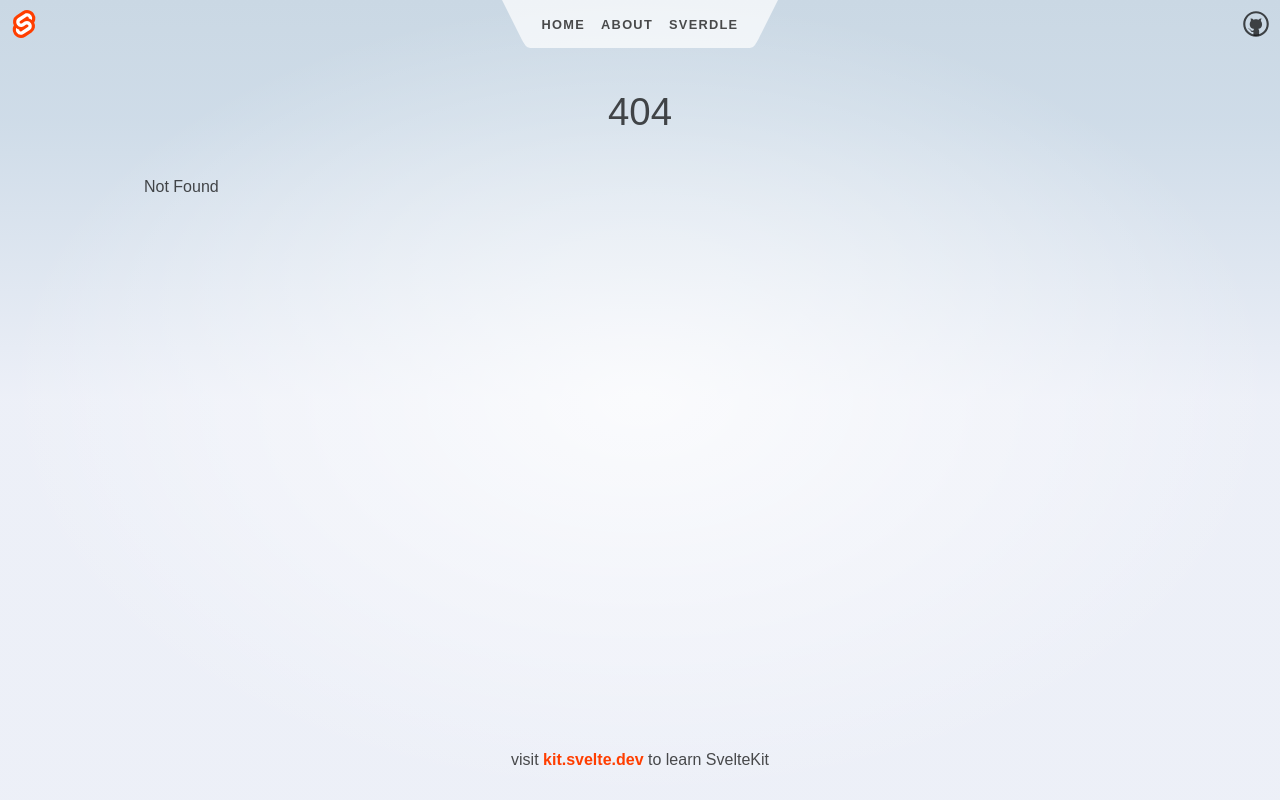
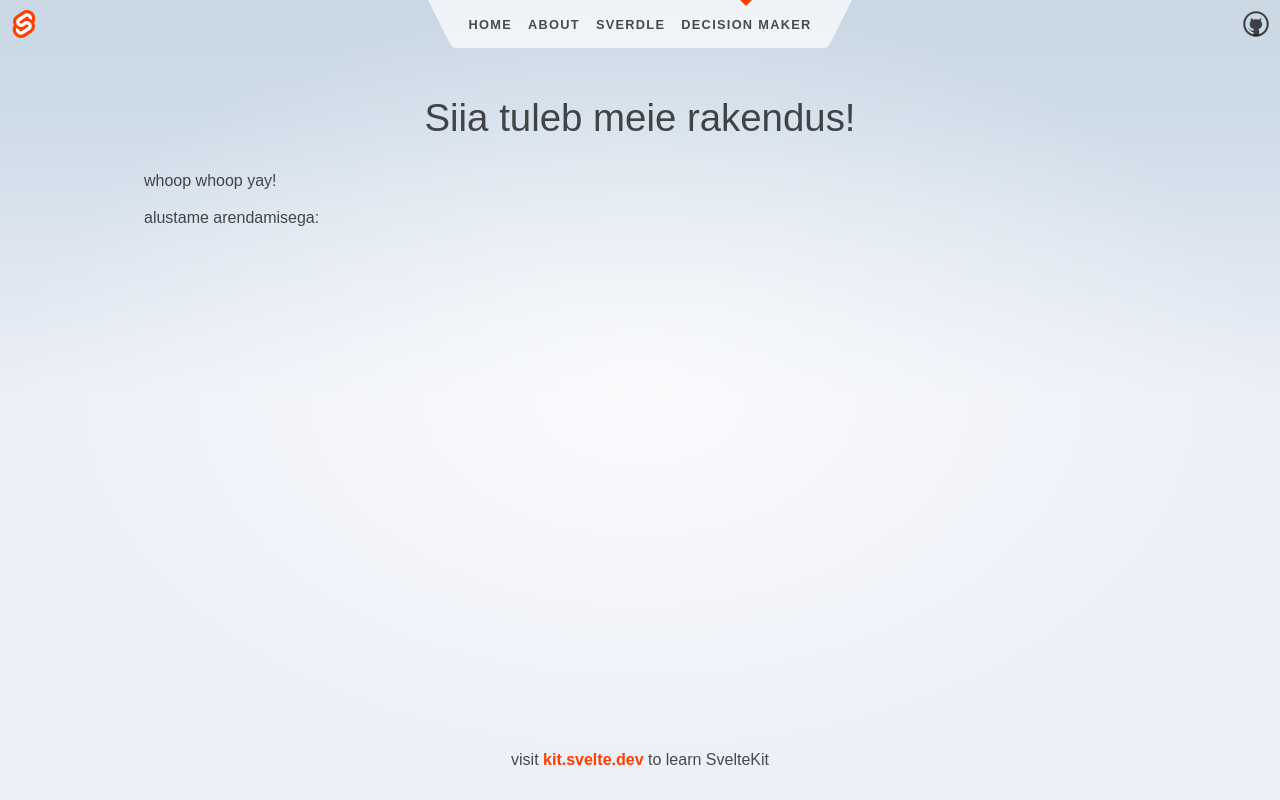
Before and after one commit to Elikala/DecisionMaker, a SvelteKit app in the folder my-app/: page /decisionMaker in a window 1280 px wide. Before the commit this address had no page. Built offline with nearby package versions, Linux system fonts and the light colour scheme.

Commit message:
add Decision Maker page

```diff
--- a/my-app/src/routes/+page.svelte
+++ b/my-app/src/routes/+page.svelte
@@ -18,7 +18,7 @@
 			</picture>
 		</span>
 
-		to your new<br />SvelteKit app
+		Meie tulevane Desicion Maker rakendus
 	</h1>
 
 	<h2>
--- a/my-app/src/routes/Header.svelte
+++ b/my-app/src/routes/Header.svelte
@@ -24,6 +24,9 @@
 			</li>
 			<li aria-current={$page.url.pathname.startsWith('/sverdle') ? 'page' : undefined}>
 				<a href="/sverdle">Sverdle</a>
+			</li>
+			<li aria-current={$page.url.pathname.startsWith('/decisionMaker') ? 'page' : undefined}>
+				<a href="/decisionMaker">Decision Maker</a>
 			</li>
 		</ul>
 		<svg viewBox="0 0 2 3" aria-hidden="true">
--- /dev/null
+++ b/my-app/src/routes/decisionMaker/+page.svelte
@@ -0,0 +1,6 @@
+<section>
+    <h1>Siia tuleb meie rakendus!</h1>
+    <h2>whoop whoop yay!</h2>
+
+    <p>alustame arendamisega:</p>
+</section>
```
